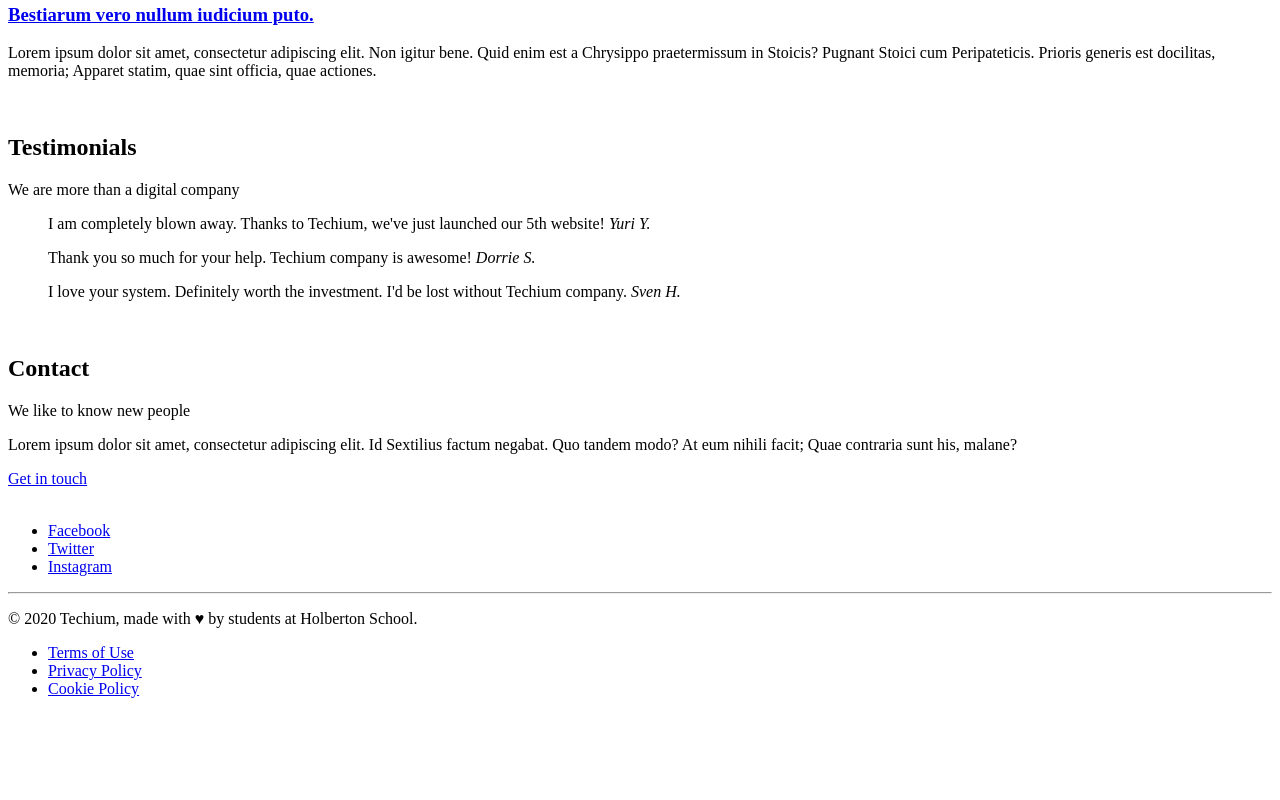
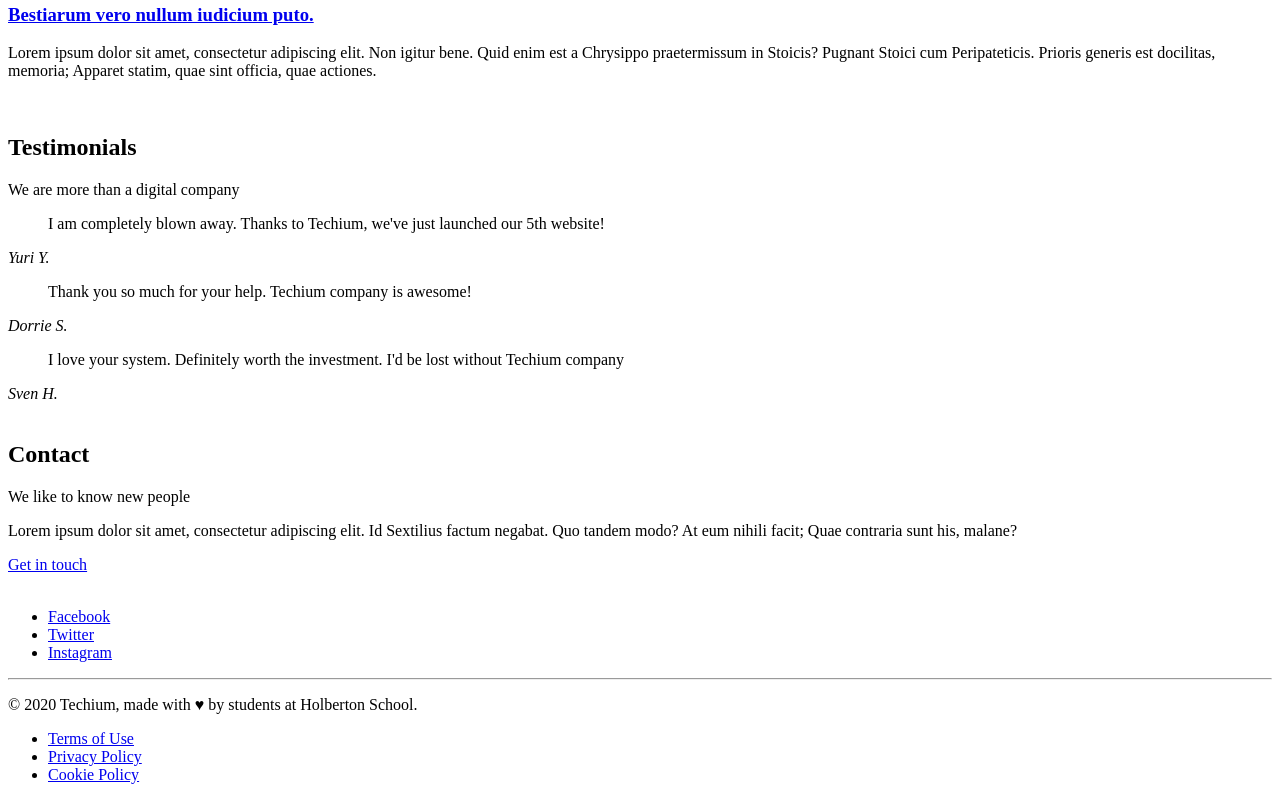
Before and after one commit to rrarima/holbertonschool-web_front_end, a plain HTML site: page html_advanced/29-index.html in a window 1280 px wide. Shown: the part 1794-2594 px from the top of the page. Before the commit the page ends 2508 px from the top, so only its background shows below. Drawn offline with Linux system fonts and the light colour scheme.

Commit message:
Client quotes

```diff
--- a/html_advanced/29-index.html
+++ b/html_advanced/29-index.html
@@ -173,25 +173,30 @@
           </header>
           <div>
             <article>
-                <blockquote cite="Yuri Y.">
+              <blockquote>
+                <p>
                   I am completely blown away. Thanks to Techium, we've just
                   launched our 5th website!
-                  <cite>Yuri Y.</cite>
-                </blockquote>
-              </figure>
+                </p>
+              </blockquote>
+              <cite>Yuri Y.</cite>
             </article>
             <article>
-                <blockquote cite="Dorrie S.">
+              <blockquote>
+                <p>
                   Thank you so much for your help. Techium company is awesome!
-                  <cite>Dorrie S.</cite>
-                </blockquote>
+                </p>
+              </blockquote>
+              <cite>Dorrie S.</cite>
             </article>
             <article>
-                <blockquote cite="Sven H.">
-                  I love your system. Definitely worth the investment. I'd be lost
-                  without Techium company.
-                  <cite>Sven H.</p>
-                </blockquote>
+              <blockquote>
+                <p>
+                  I love your system. Definitely worth the investment. I'd be
+                  lost without Techium company
+                </p>
+              </blockquote>
+              <cite>Sven H.</cite>
             </article>
           </div>
         </div>
```
